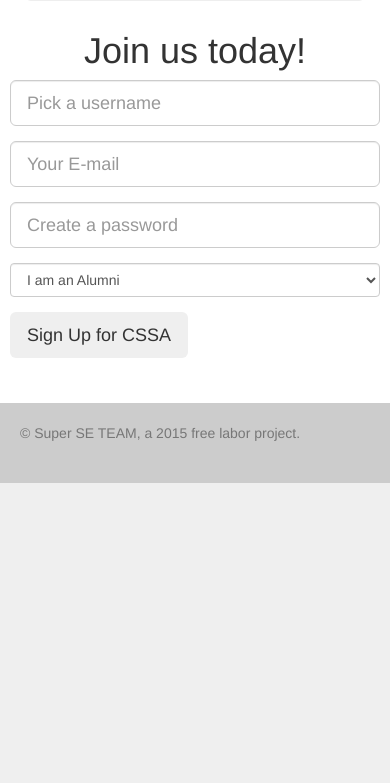
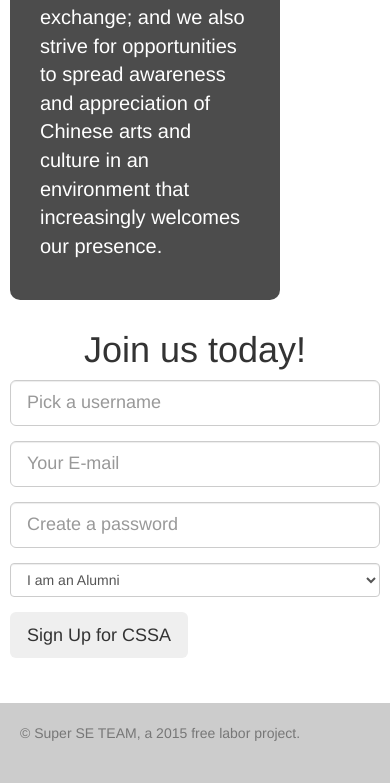
Before and after one commit to jkl73/cssajobwebsite, a PHP site: page /cssajobwebsite/php/index.php in a window 390 px wide. Shown: the part 919-1702 px from the top of the page. Before the commit the page ends 1402 px from the top, so only its background shows below. Run offline with PHP 8.4, Linux system fonts and the light colour scheme; some libraries are stand-ins or nearby versions.

Commit message:
add video

```diff
--- a/css/main.css
+++ b/css/main.css
@@ -2,6 +2,69 @@ html {
   position: relative;
   min-height: 100%;
 }
+
+#loginbutton {
+  margin-right: 5px;
+}
+
+.videocontainer {
+    position:relative;
+}
+.videocontainer video {
+    position:relative;
+    z-index:0;
+}
+
+.qicksu {
+  margin-top: 30px;
+}
+
+.overlay {
+    border-radius: 10px;
+    font-size: 20px;
+    font-weight: 120;
+    margin-top: 00px;
+    margin-right: 100px;
+    padding: 30px;
+    background-color: black;
+    color: white;
+    opacity: 0.7
+}
+
+
+.fullscreen-bg {
+    position: fixed;
+    top: 0;
+    right: 0;
+    bottom: 0;
+    left: 0;
+    overflow: hidden;
+    z-index: -100;
+}
+
+.fullscreen-bg__video {
+    position: absolute;
+    top: 0;
+    left: 0;
+    width: 100%;
+    height: 100%;
+}
+
+@media (min-aspect-ratio: 16/9) {
+  .fullscreen-bg__video {
+    height: 300%;
+    top: -100%;
+  }
+}
+
+@media (max-aspect-ratio: 16/9) {
+  .fullscreen-bg__video {
+    width: 300%;
+    left: -100%;
+  }
+}
+
+
 body {
   /* Margin bottom by footer height */
   margin-bottom: 100px;
--- a/php/header.php
+++ b/php/header.php
@@ -26,7 +26,7 @@
   }
   else {
     echo '<div class="loginsignup nav navbar-nav navbar-right">';
-    echo '<a href="sign-in.php" class="btn btn-warning">Login</a>';
+    echo '<a href="sign-in.php" id="loginbutton" class="btn btn-warning">Login</a>';
     echo '<a href="sign-up.php" class="btn btn-info">Sign Up</a>';
     echo '</div>';
   }
--- a/php/index.php
+++ b/php/index.php
@@ -40,17 +40,21 @@ $(document).ready(function() {
 } )
 </script>
 -->
+<div class="fullscreen-bg">
+    <video loop muted autoplay poster="img/videoframe.jpg" class="fullscreen-bg__video">
+              <source src="//cdnsecakmi.kaltura.com/p/537811/sp/53781100/download/entry_id/0_xlka3d02/flavor/0_oe57fo78" type="video/mp4" />
+    </video>
+</div>
+
+
   <div class="container">
-    <div class = "col-sm-8">
-        <div class = "jumbotron">
-            <div class = "row">
+
+    <div class = "overlay col-sm-6"》
                 <p>Dear Cornellians,</p>
                 <p>Chinese Students and Scholars Association (CSSA) is a voluntary, non-profit organization whose members are students and scholars coming from China. It is the ONLY Chinese student organization officially supported by Embassy of People's Republic of China at Cornell University. Cornell CSSA’s primary mission is to enhance happiness, harmony and unity among members; foster acquaintance and good fellowship through information, activities and mutual assistance; introduce Chinese culture and facilitate international culture exchange; and we also strive for opportunities to spread awareness and appreciation of Chinese arts and culture in an environment that increasingly welcomes our presence.</p>
-            </div>
-        </div>
     </div>
-    <div class = "col-sm-4" >
-        <h1 class="text-center">Join us today!</h1>
+    <div class = "qicksu col-sm-4" >
+        <h1 class="jutoday text-center">Join us today!</h1>
         <form action = "jumpage.php" onSubmit = "return checkSubmit()" method = "POST" class = "form-horizontal" role="form">
           <div class="form-group" >
             <input type="username" class="form-control input-lg" id="username" placeholder = "Pick a username" name="username">
```
Also changed, not shown: php/homepage.php (added, +30 -0 lines), 1 other file.
